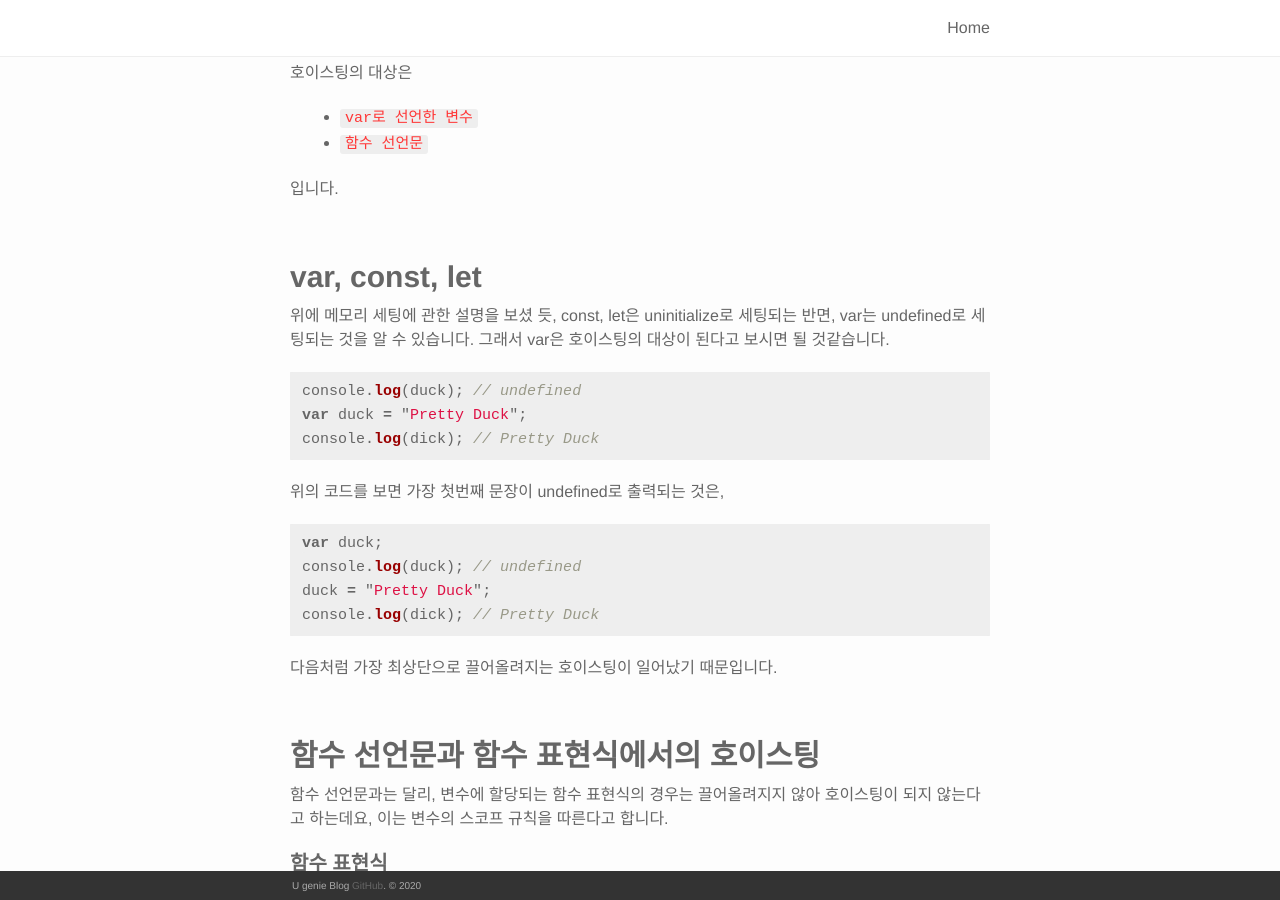
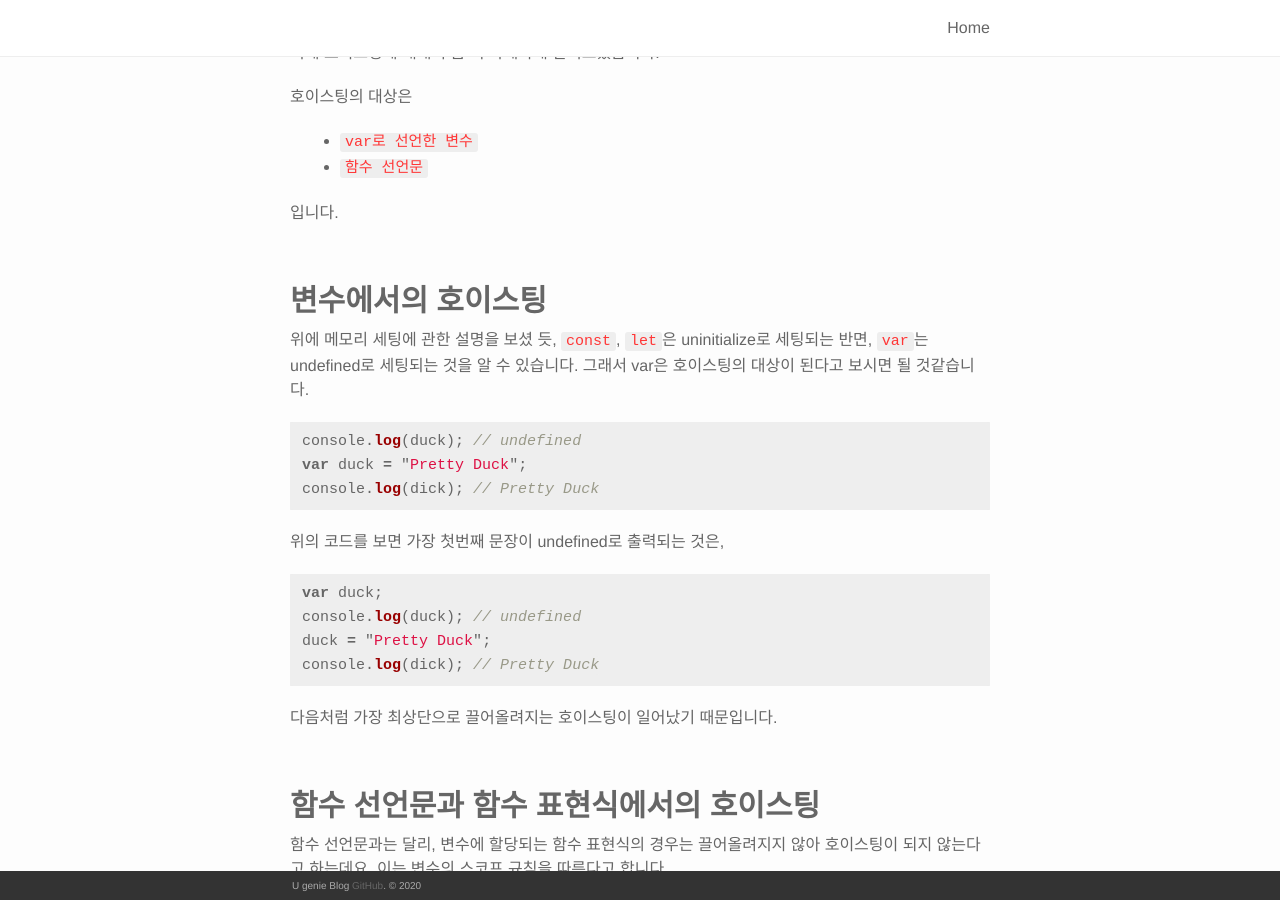
Before and after one commit to HyunYuJin/HyunYuJin.github.io, a Jekyll site: the page built from _posts/2021-04-18-hoisting.markdown, in a window 1280 px wide and 900 px high, scrolled down 2502 px. Built offline with Jekyll 4.4.1, drawn with Linux system fonts in a browser that asks for light colours; nearby versions of some CDN libraries.

Commit message:
Change title

````diff
--- a/_posts/2021-04-18-hoisting.markdown
+++ b/_posts/2021-04-18-hoisting.markdown
@@ -92,6 +92,7 @@ var city = "Suwon";
 
 
 <br />
+<br />
 
 ### 호이스팅
 이제 호이스팅에 대해서 좀 더 자세하게 살펴보겠습니다!
@@ -105,8 +106,8 @@ var city = "Suwon";
 
 <br />
 
-### var, const, let
-위에 메모리 세팅에 관한 설명을 보셨 듯, const, let은 uninitialize로 세팅되는 반면, var는 undefined로 세팅되는 것을 알 수 있습니다. 그래서 var은 호이스팅의 대상이 된다고 보시면 될 것같습니다.
+### 변수에서의 호이스팅
+위에 메모리 세팅에 관한 설명을 보셨 듯, <code style="color: #FF3636;">const</code>, <code style="color: #FF3636;">let</code>은 uninitialize로 세팅되는 반면, <code style="color: #FF3636;">var</code>는 undefined로 세팅되는 것을 알 수 있습니다. 그래서 var은 호이스팅의 대상이 된다고 보시면 될 것같습니다.
 
 ```javascript
 console.log(duck); // undefined
@@ -150,7 +151,7 @@ duckGroup = function() {
 
 <br />
 
-### 함수 선언식
+#### 함수 선언식
 반면, 함수 선언식은 스코프 내 어떤 위치에서 함수를 선언하든지 호출을 할 수 있습니다.
 ```javascript
 duckName();
````
